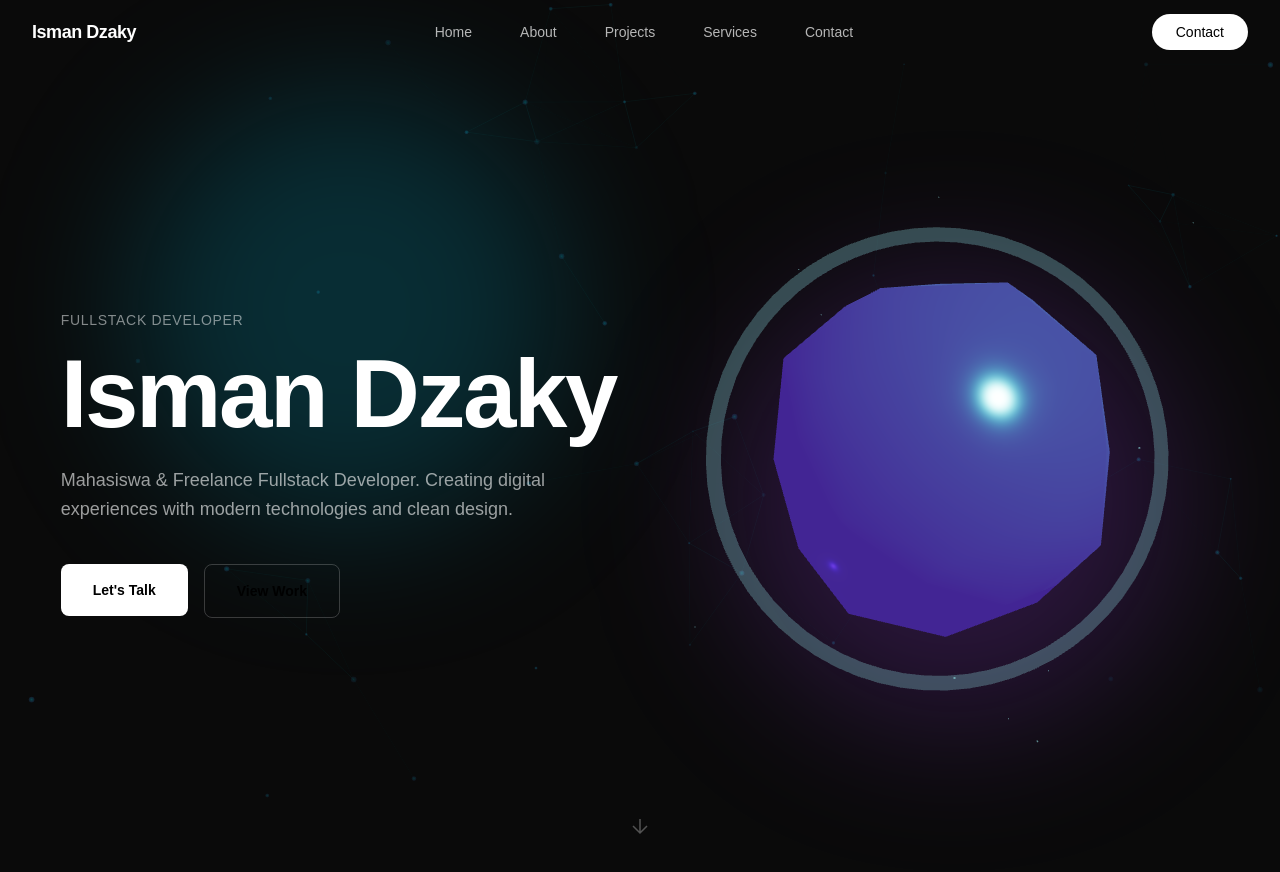
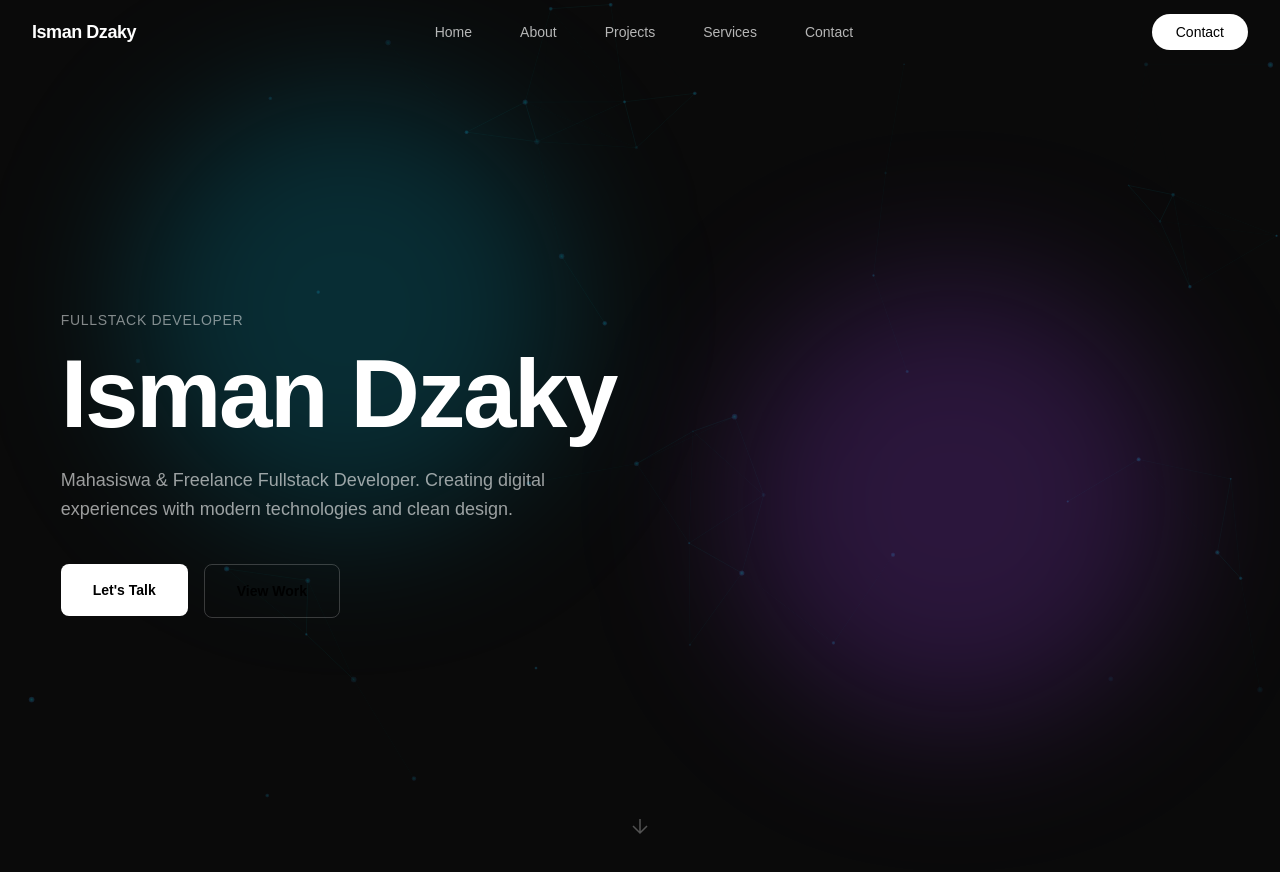
Before and after one commit to jeckdevL/portowebjeckdev, a Next.js app: page / in a window 1280 px wide. Shown: the top 872 px of the page. Built offline with nearby package versions, Linux system fonts and the light colour scheme.

Commit message:
Replace Hero3D with Spline embed and clean duplicate code

```diff
--- a/src/components/dom/HeroSection.tsx
+++ b/src/components/dom/HeroSection.tsx
@@ -7,7 +7,7 @@ import { PERSONAL_INFO } from '@/lib/constants';
 import { fadeInLeft, fadeInRight } from '@/lib/animations';
 
 // Lazy load 3D component
-const Hero3D = dynamic(() => import('@/components/canvas/Hero3D'), {
+const SplineEmbed = dynamic(() => import('@/components/ui/SplineEmbed'), {
   ssr: false,
   loading: () => (
     <div className="w-full h-full flex items-center justify-center">
@@ -75,7 +75,10 @@ export default function HeroSection() {
 
           {/* Right 3D Model */}
           <motion.div {...fadeInRight} className="h-[400px] lg:h-[600px] relative">
-            <Hero3D />
+            <SplineEmbed
+  url="https://prod.spline.design/your-scene-id/scene.splinecode"
+  className="w-full h-full"
+/>
           </motion.div>
         </div>
       </div>
```
